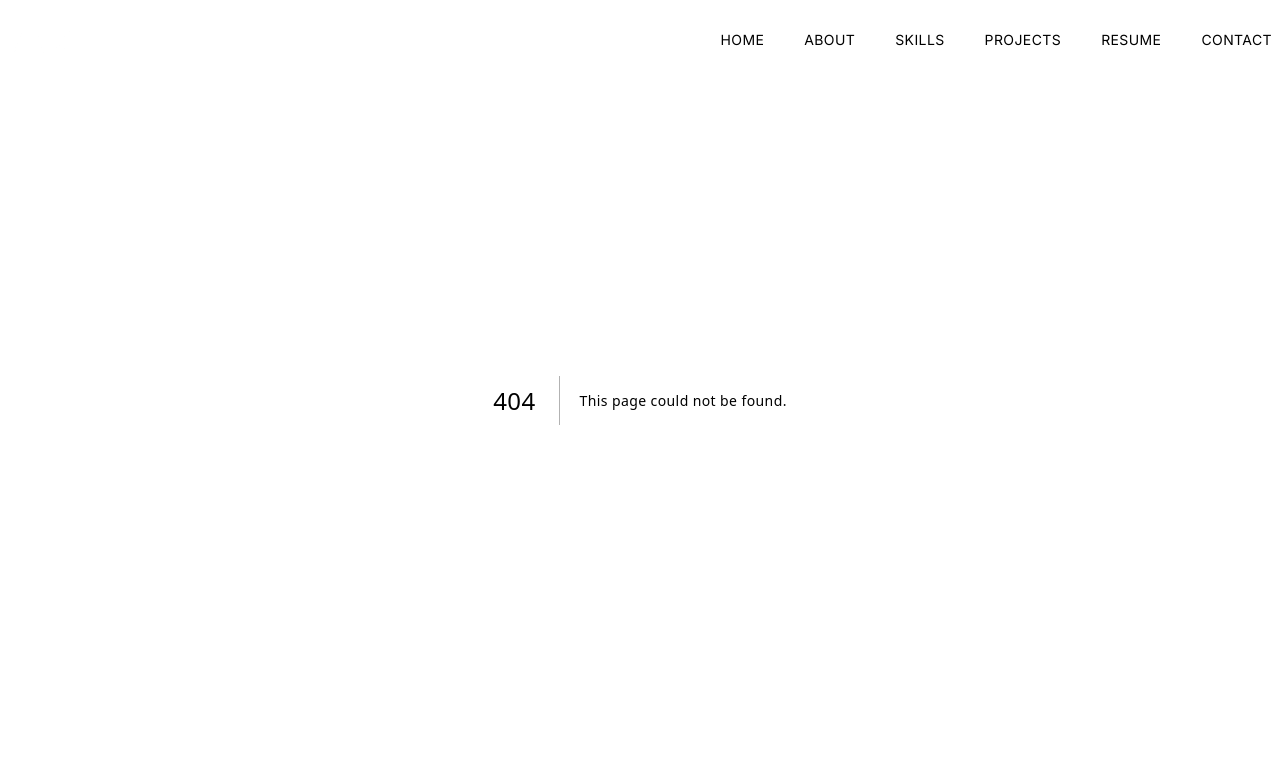
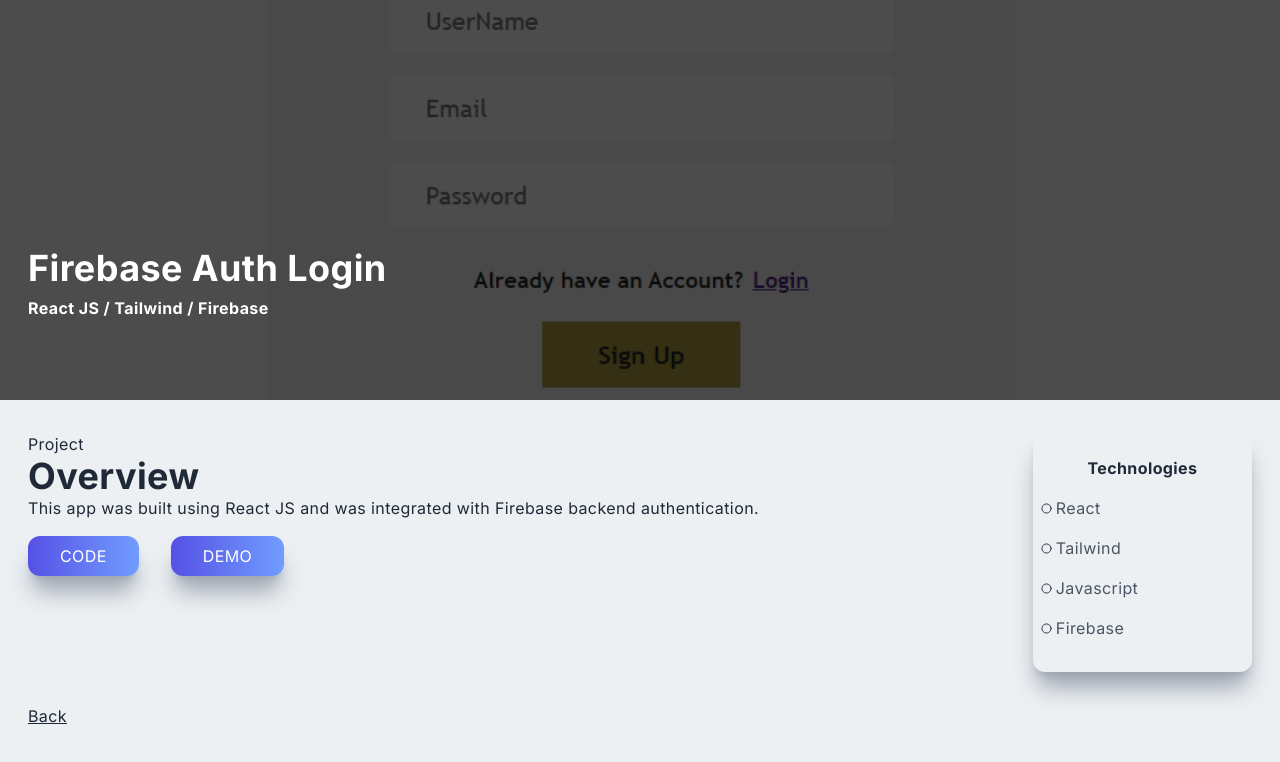
Before and after one commit to AtereD/next-portfolio, a Next.js app: page /project/project1 in a window 1280 px wide. Before the commit this address had no page. Shown: the top 762 px of the page. Built offline with nearby package versions, Linux system fonts and the light colour scheme.

Commit message:
Added Routes to Projects

```diff
--- a/app/layout.js
+++ b/app/layout.js
@@ -1,6 +1,5 @@
 import { Inter } from "next/font/google";
 import "./globals.css";
-import Header from "@/components/Header";
 
 const inter = Inter({ subsets: ["latin"] });
 
@@ -17,7 +16,6 @@
         <link rel='icon' href='/logo.png' />
       </head>
       <body className={inter.className}>
-        <Header/>
         {children}
         </body>
     </html>
--- a/app/page.js
+++ b/app/page.js
@@ -1,5 +1,6 @@
 import About from "@/components/About";
 import Contact from "@/components/Contact";
+import Header from "@/components/Header";
 import Hero from "@/components/Hero";
 import Projects from "@/components/Projects";
 import Skills from "@/components/Skills";
@@ -7,6 +8,7 @@
 export default function Home() {
   return (
     <main>
+      <Header/>
       <Hero/>
       <About/>
       <Skills/>
--- /dev/null
+++ b/app/project/project1/page.jsx
@@ -0,0 +1,76 @@
+import Image from "next/image";
+import React from "react";
+import Img1 from "@/public/assets/projects/firebase-auth.png";
+import { Circle, Radio } from "lucide-react";
+import Link from "next/link";
+import "@/app/globals.css";
+
+const Firebase = ({}) => {
+  return (
+    <div className="w-full">
+      <div className="w-screen h-[50vh] relative">
+        <div className="absolute top-0 left-0 w-full h-[50vh] bg-black/70 z-10" />
+        <Image
+          className="absolute z-1"
+          layout="fill"
+          objectFit="cover"
+          src={Img1}
+          alt="/"
+        />
+        <div className="absolute top-[70%] max-w-[1240px] w-full left-[50%] right-[50%] translate-x-[-50%] translate-y-[-50%] text-white z-10 p-2">
+          <h2 className="py-2">Firebase Auth Login</h2>
+          <h3>React JS / Tailwind / Firebase</h3>
+        </div>
+      </div>
+
+      <div className="max-w-[1240px] mx-auto p-2 grid md:grid-cols-5 gap-8 py-8">
+        <div className="col-span-4">
+          <p>Project</p>
+          <h2>Overview</h2>
+          <p>
+            This app was built using React JS and was integrated with Firebase
+            backend authentication.
+          </p>
+          <a
+            href="https://github.com/AtereD/firebase_auth"
+            target="_blank"
+            rel="noreferrer"
+          >
+            <button className="px-8 py-2 mt-4 mr-8">Code</button>
+          </a>
+          <a
+            href="https://jazzy-pithivier-71a03c.netlify.app/"
+            target="_blank"
+            rel="noreferrer"
+          >
+            <button className="px-8 py-2 mt-4">Demo</button>
+          </a>
+        </div>
+        <div className="col-span-4 py-4 shadow-xl md:col-span-1 shadow-gray-400 rounded-xl">
+          <div className="p-2">
+            <p className="pb-2 font-bold text-center">Technologies</p>
+            <div className="grid grid-cols-3 md:grid-cols-1">
+              <p className="flex items-center py-2 text-gray-600">
+                <Circle className="pr-1 text-gray-800" size={15} /> React
+              </p>
+              <p className="flex items-center py-2 text-gray-600">
+                <Circle className="pr-1 text-gray-800" size={15} /> Tailwind
+              </p>
+              <p className="flex items-center py-2 text-gray-600">
+                <Circle className="pr-1 text-gray-800" size={15} /> Javascript
+              </p>
+              <p className="flex items-center py-2 text-gray-600">
+                <Circle className="pr-1 text-gray-800" size={15} /> Firebase
+              </p>
+            </div>
+          </div>
+        </div>
+        <Link href="/#projects">
+          <p className="underline cursor-pointer">Back</p>
+        </Link>
+      </div>
+    </div>
+  );
+};
+
+export default Firebase;
--- /dev/null
+++ b/app/project/project2/page.jsx
@@ -0,0 +1,70 @@
+import Image from "next/image";
+import React from "react";
+import Img2 from "@/public/assets/projects/landing-page.png";
+import { Circle, Radio } from "lucide-react";
+import Link from "next/link";
+import "@/app/globals.css";
+
+const Manage = ({}) => {
+  return (
+    <div className="w-full">
+      <div className="w-screen h-[50vh] relative">
+        <div className="absolute top-0 left-0 w-full h-[50vh] bg-black/70 z-10" />
+        <Image
+          className="absolute z-1"
+          layout="fill"
+          objectFit="cover"
+          src={Img2}
+          alt="/"
+        />
+        <div className="absolute top-[70%] max-w-[1240px] w-full left-[50%] right-[50%] translate-x-[-50%] translate-y-[-50%] text-white z-10 p-2">
+          <h2 className="py-2">Landing Page</h2>
+          <h3>React JS / Tailwind CSS</h3>
+        </div>
+      </div>
+
+      <div className="max-w-[1240px] mx-auto p-2 grid md:grid-cols-5 gap-8 py-8">
+        <div className="col-span-4">
+          <p>Project</p>
+          <h2>Overview</h2>
+          <p>
+            This static landing page was built using React JS and styed using
+            tailwind framework.
+          </p>
+          <a
+            href="https://github.com/AtereD/manage-tailwind"
+            target="_blank"
+            rel="noreferrer"
+          >
+            <button className="px-8 py-2 mt-4 mr-8">Code</button>
+          </a>
+          <a
+            href="https://manage23wf.netlify.app/"
+            target="_blank"
+            rel="noreferrer"
+          >
+            <button className="px-8 py-2 mt-4">Demo</button>
+          </a>
+        </div>
+        <div className="col-span-4 py-4 shadow-xl md:col-span-1 shadow-gray-400 rounded-xl">
+          <div className="p-2">
+            <p className="pb-2 font-bold text-center">Technologies</p>
+            <div className="grid grid-cols-3 md:grid-cols-1">
+              <p className="flex items-center py-2 text-gray-600">
+                <Circle className="pr-1 text-gray-800" size={15} /> React
+              </p>
+              <p className="flex items-center py-2 text-gray-600">
+                <Circle className="pr-1 text-gray-800" size={15} /> Tailwind
+              </p>
+            </div>
+          </div>
+        </div>
+        <Link href="/#projects">
+          <p className="underline cursor-pointer">Back</p>
+        </Link>
+      </div>
+    </div>
+  );
+};
+
+export default Manage;
--- /dev/null
+++ b/app/project/project3/page.jsx
@@ -0,0 +1,71 @@
+import Image from 'next/image';
+import React from 'react';
+import Img3  from "@/public/assets/projects/portfolio.png"
+import { Circle } from 'lucide-react';
+import Link from 'next/link';
+import "@/app/globals.css"
+
+const Portfolio
+ = ({}) => {
+  return (
+    <div className='w-full'>
+      <div className='w-screen h-[50vh] relative'>
+        <div className='absolute top-0 left-0 w-full h-[50vh] bg-black/70 z-10' />
+        <Image
+          className='absolute z-1'
+          layout='fill'
+          objectFit='cover'
+          src={Img3}
+          alt='/'
+        />
+        <div className='absolute top-[70%] max-w-[1240px] w-full left-[50%] right-[50%] translate-x-[-50%] translate-y-[-50%] text-white z-10 p-2'>
+          <h2 className='py-2'>Portfolio</h2>
+          <h3>React JS / Tailwind </h3>
+        </div>
+      </div>
+
+      <div className='max-w-[1240px] mx-auto p-2 grid md:grid-cols-5 gap-8 py-8'>
+        <div className='col-span-4'>
+          <p>Project</p>
+          <h2>Overview</h2>
+          <p>
+            This portfolio was built using React JS and styled using Tailwind CSS and framer motion for animations.
+          </p>
+          <a
+            href='https://github.com/AtereD'
+            target='_blank'
+            rel='noreferrer'
+          >
+            <button className='px-8 py-2 mt-4 mr-8'>Code</button>
+          </a>
+          <a
+            href='https://damilolaatere.netlify.app/'
+            target='_blank'
+            rel='noreferrer'
+          >
+            <button className='px-8 py-2 mt-4'>Demo</button>
+          </a>
+        </div>
+        <div className='col-span-4 py-4 shadow-xl md:col-span-1 shadow-gray-400 rounded-xl'>
+          <div className='p-2'>
+            <p className='pb-2 font-bold text-center'>Technologies</p>
+            <div className='grid grid-cols-3 md:grid-cols-1'>
+              <p className='flex items-center py-2 text-gray-600'>
+                <Circle className='pr-1 text-gray-800'   size={15}/> React
+              </p>
+              <p className='flex items-center py-2 text-gray-600'>
+                <Circle className='pr-1 text-gray-800'  size={15} /> Tailwind
+              </p>
+            </div>
+          </div>
+        </div>
+        <Link href='/#projects'>
+          <p className='underline cursor-pointer'>Back</p>
+        </Link>
+      </div>
+    </div>
+  );
+};
+
+export default Portfolio
+;
--- a/app/resume/page.jsx
+++ b/app/resume/page.jsx
@@ -1,6 +1,7 @@
 import React from "react";
 import Head from "next/head";
 import { Github, Linkedin, Mail } from "lucide-react";
+import Header from "@/components/Header";
 
 const resume = () => {
   return (
@@ -13,6 +14,7 @@
         />
         <link rel="icon" href="/logo.png" />
       </Head>
+      <Header/>
 
       <div className="max-w-[940px] mx-auto p-2 pt-[120px]">
         {/* <h2 className='text-center'>Resume</h2> */}
--- a/components/Navbar.jsx
+++ b/components/Navbar.jsx
@@ -22,6 +22,7 @@
 
   return (
     <nav
+    style={{ backgroundColor: `${navBg}` }}
       className={
         shadow
           ? "fixed w-full shadow-xl h-20 z-[100]"
@@ -58,8 +59,8 @@
         </div>
 
         {/* Mobile View */}
-        <div className="lg:hidden">
-          <MobileNav />
+        <div className="lg:hidden" >
+          <MobileNav/>
         </div>
       </div>
     </nav>
--- a/components/Projects.jsx
+++ b/components/Projects.jsx
@@ -17,26 +17,26 @@
                 <ProjectItem
                     title="Firebase Auth Login"
                     backgroundImg={Img1}
-                    projectURL="/firebase"
+                    projectURL="/project/project1"
                     skillUsed="ReactJS"
                 />
                  <ProjectItem
                     title="Landing Page"
                     backgroundImg={Img2}
-                    projectURL="/landing-page"
+                    projectURL="/project/project2"
                     skillUsed="ReactJS"
                 />
                  <ProjectItem
                     title="Portfolio"
                     backgroundImg={Img3}
-                    projectURL="/portflio"
+                    projectURL="/project/project3"
                     skillUsed="ReactJS"
                 />
-                 <ProjectItem
+                 {/* <ProjectItem
                     title="Firebase Auth Login"
                     backgroundImg={Img1}
-                    projectURL="/firebase"
-                />
+                    projectURL="/project1"
+                /> */}
             </div>
         </div>
     </div>
```
